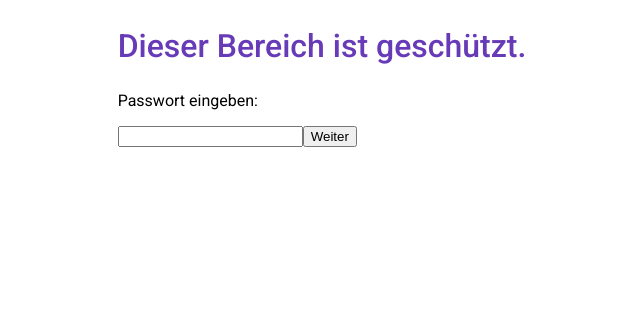
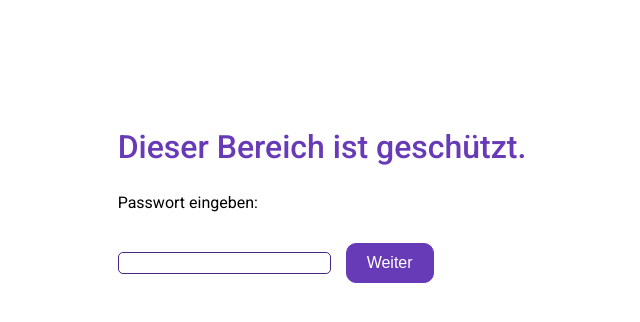
Before and after one commit to Kiasa10/katzenpension, an Angular app: page /login in a window 1280 px wide. Shown: the top 322 px of the page, without its empty margins (318-958 px from the left). Built offline with nearby package versions, Linux system fonts and the light colour scheme.

Commit message:
Added css for login

```diff
--- a/src/app/login/login.component.css
+++ b/src/app/login/login.component.css
@@ -0,0 +1,25 @@
+.login-area {
+  margin-top: 8rem;
+}
+
+.login-area input {
+  border-radius: 5px;
+  border: 1px solid #482880;
+  border-radius: 5px;
+  font-size: 1rem;
+}
+
+.login-area button {
+  background-color: #673ab7;
+  color: white;
+  padding: 10px 20px 10px 20px;
+  border-radius: 10px;
+  margin: 15px;
+  font-size: 1rem;
+  border: 1px solid #673ab7;
+  cursor: pointer;
+}
+
+.login-area button:hover {
+  background-color: #8561c5;
+}
--- a/src/app/login/login.component.html
+++ b/src/app/login/login.component.html
@@ -1,4 +1,4 @@
-<div>
+<div class="login-area">
   <h2>Dieser Bereich ist geschützt.</h2>
   <p>Passwort eingeben:</p>
   <input type="password" [(ngModel)]="password" (keyup.enter)="onLogin()" />
```
